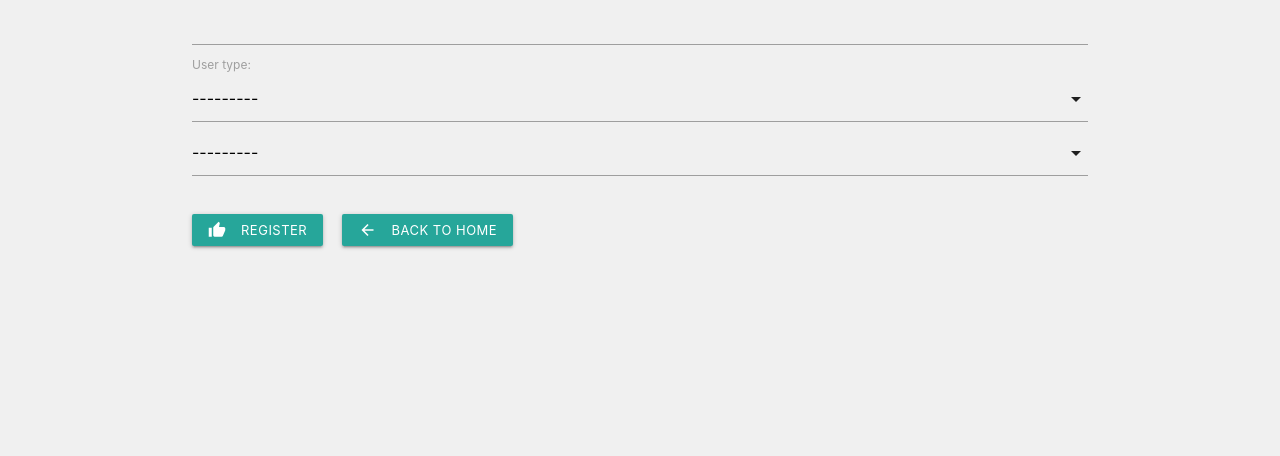
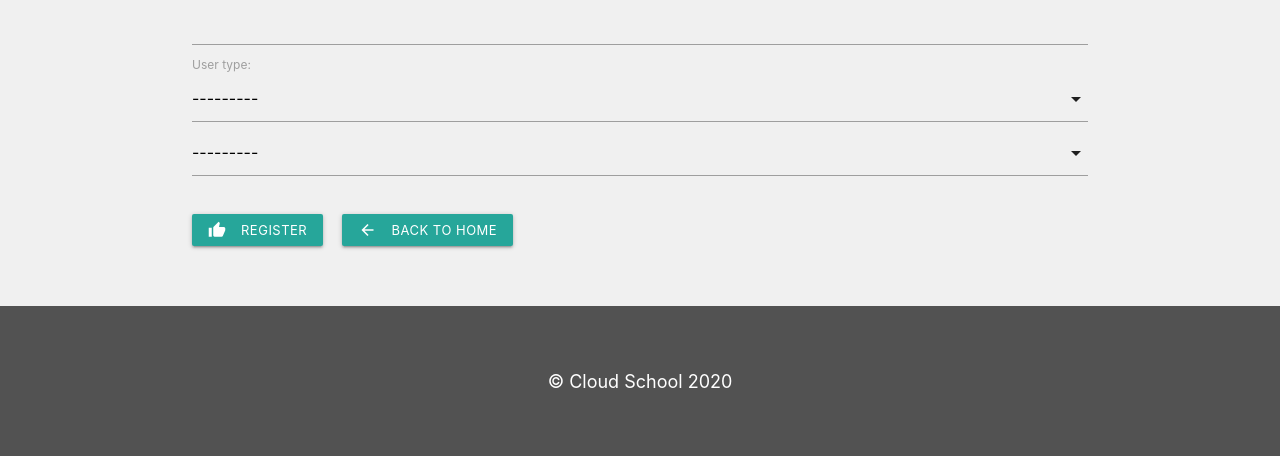
Before and after one commit to faithy80/fsd-project, a Django app: page /accounts/register/ in a window 1280 px wide. Shown: the part 605-1061 px from the top of the page. Before the commit the page ends 854 px from the top, so only its background shows below. Run offline with Django 3.2, Linux system fonts and the light colour scheme; some libraries are stand-ins or nearby versions.

Commit message:
Comments, custom container, main section, and a basic footer added to base.html.

```diff
--- a/static/css/style.css
+++ b/static/css/style.css
@@ -1,13 +1,24 @@
 /* --------------------------------- general */
-
-body {
-    background-color: #f0f0f0;
-}
 
 .header {
     margin-top: 2rem;
     margin-bottom: 2rem;
 }
+
+.quantity-field {
+    width: 40% !important;
+}
+
+.update-quantity-field {
+    width: 5rem !important;
+}
+
+.upload-msg {
+    margin-top: 2rem;
+}
+
+
+/* --------------------------------- buttons */
 
 .custom-btn {
     margin-top: 2rem;
@@ -25,6 +36,46 @@ body {
     margin-bottom: 1rem;
 }
 
+
+/* --------------------------------- containers */
+
+.custom-container {
+    min-height: 100vh;
+}
+
+
+/* --------------------------------- base.html */
+
+body {
+    background-color: #f0f0f0;
+}
+
+nav {
+    background-color: #2e86ab;
+}
+
+footer {
+    background-color: #525252;
+    color: #fff;
+    height: 10rem;
+}
+
+.custom-footer {
+    font-size: large;
+    margin: 0 auto;
+}
+
+.flash-message {
+    margin-bottom: 2rem;
+}
+
+
+/* --------------------------------- cards */
+
+.card-header {
+    margin-bottom: 2rem;
+}
+
 .card-custom {
     position: relative;
     height: 30rem;
@@ -33,39 +84,6 @@ body {
 .card-bottom {
     position: absolute;
     bottom: 1rem;
-}
-
-.quantity-field {
-    width: 40% !important;
-}
-
-.update-quantity-field {
-    width: 5rem !important;
-}
-
-
-/* --------------------------------- base.html */
-
-nav {
-    background-color: #2e86ab;
-}
-
-.flash-message {
-    margin-bottom: 2rem;
-}
-
-
-/* --------------------------------- upload */
-
-.upload-msg {
-    margin-top: 2rem;
-}
-
-
-/* --------------------------------- shop and admin product card */
-
-.card-header {
-    margin-bottom: 2rem;
 }
 
 
--- a/templates/base.html
+++ b/templates/base.html
@@ -23,6 +23,10 @@
 </head>
 
 <body>
+    <!-- Custom container -->
+    <div class="custom-container {% block custom-class %}{% endblock %}">
+
+        <!-- Navbar -->
         <nav class="nav-wrapper">
             <div class="container">
                 <a href="{% url 'index' %}" class="brand-logo">
@@ -109,8 +113,10 @@
                 </ul>
             </div>
         </nav>
+        <!-- ./Navbar -->
 
-    <div class="container">
+        <!-- Main section -->
+        <section class="container">
             <h4 class="header">
                 {% block page_header %}
                 {% endblock page_header %}
@@ -141,10 +147,19 @@
             {% block content %}
             {% endblock content %}
 
-        <footer></footer>
+        </section>
+        <!-- ./Main section -->
 
     </div>
+    <!-- ./Custom container -->
 
+    <!-- Footer -->
+    <footer class="valign-wrapper">
+        <div class="custom-footer">
+            &copy; Cloud School 2020
+        </div>
+    </footer>
+    <!-- ./Footer -->
 
     <!-- Materialize CSS javascript requirements -->
     <script src="https://cdnjs.cloudflare.com/ajax/libs/jquery/3.5.1/jquery.min.js"></script>
@@ -157,11 +172,6 @@
 
     <script>
         $(document).ready(function () {
-            // Date picker init
-            $('.datepicker').datepicker({
-                'format': 'yyyy-mm-dd'
-            });
-
             // Select form init
             $('select').formSelect();
 
@@ -175,6 +185,7 @@
 
     {% block postloadjs %}
     {% endblock postloadjs %}
+
 </body>
 
 </html>
```
Lines whose indentation alone changed are shown as unchanged.
